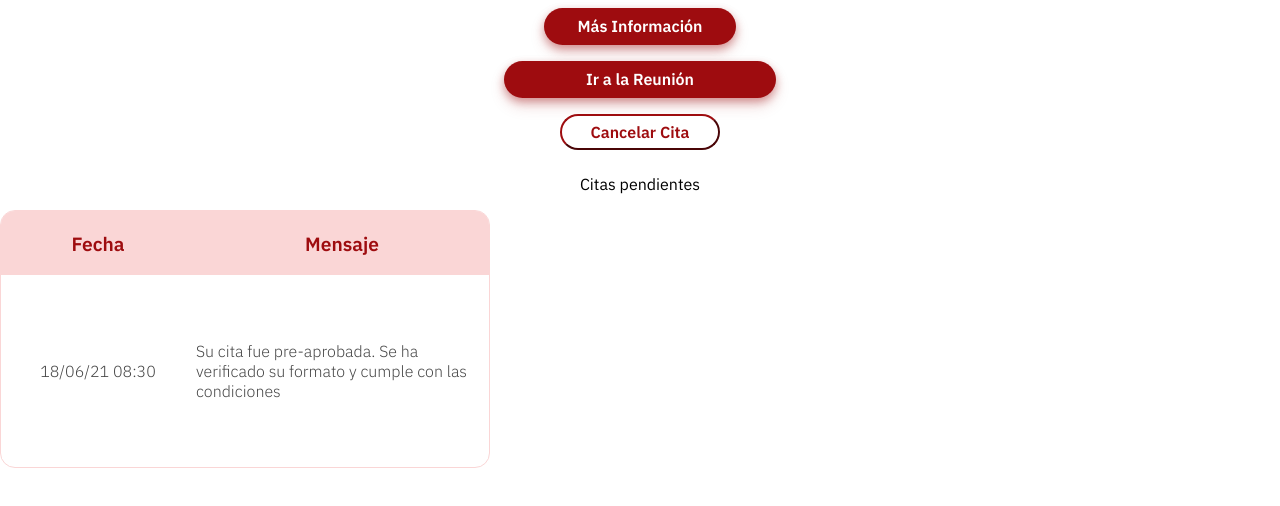
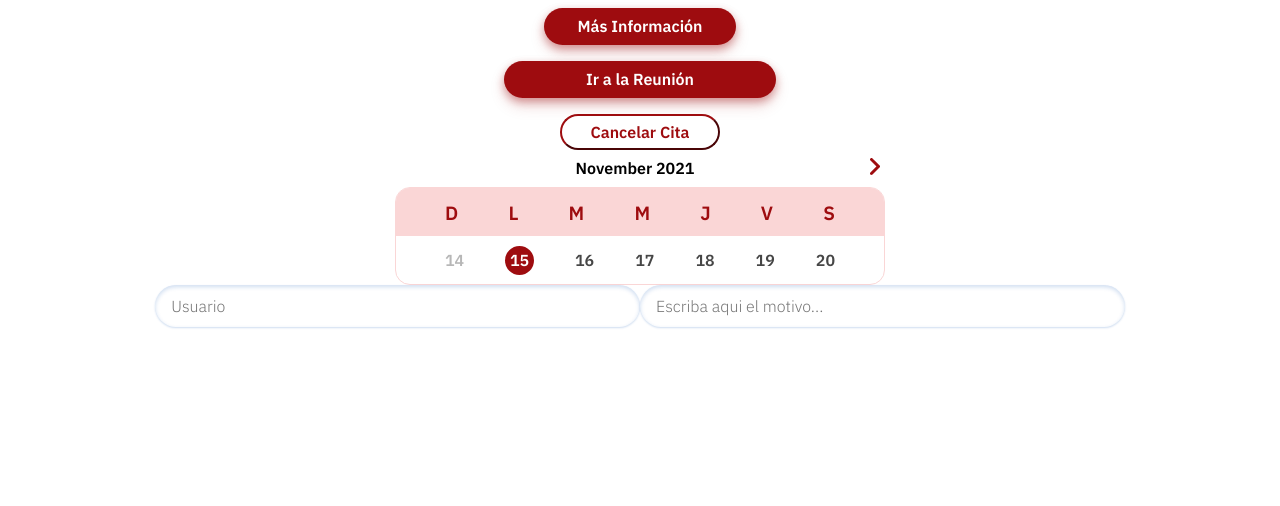
Before and after one commit to wildchamo/SerenaUAO, a React (Create React App) app in the folder finalweb/: page / in a window 1280 px wide. Shown: the top 506 px of the page. Built offline with nearby package versions, Linux system fonts and the light colour scheme.

Commit message:
Se creó el componente del calendario y los campos de texto

```diff
--- a/finalweb/package.json
+++ b/finalweb/package.json
@@ -6,6 +6,7 @@
     "@testing-library/jest-dom": "^5.15.0",
     "@testing-library/react": "^11.2.7",
     "@testing-library/user-event": "^12.8.3",
+    "moment": "^2.29.1",
     "react": "^17.0.2",
     "react-dom": "^17.0.2",
     "react-scripts": "4.0.3",
--- a/finalweb/src/App.js
+++ b/finalweb/src/App.js
@@ -1,20 +1,21 @@
-import logo from './logo.svg';
+import React, {useState} from 'react';
+import moment from "moment";
 import './App.css';
 import Tabla from './componentes/Tabla/Tabla';
 import Boton from './componentes/Boton/Boton';
+import Calendario from './componentes/Calendario/Calendario';
+import Campo from './componentes/Campo/Campo';
 
 function App() {
+  const [value, setValue] = useState(moment().locale('es',null));
   return (
     <div className="App">
         <Boton titulo=" Más Información " tamaño="boton"> </Boton>
         <Boton titulo=" Ir a la Reunión " tamaño="boton1"> </Boton>
         <Boton titulo=" Cancelar Cita " tamaño="boton2"> </Boton>
-
-        <p>
-          Citas pendientes
-        </p>
-        <Tabla fecha="18/06/21 08:30" mensaje="Su cita fue pre-aprobada.
-Se ha verificado su formato y cumple con las condiciones"></Tabla>
+        <Calendario value={value} onChange={setValue}/>
+        <Campo tamaño="campo-s" texto="Usuario"/>
+        <Campo tamaño="campo-l" texto="Escriba aqui el motivo..."/>
     </div>
   );
 }
--- /dev/null
+++ b/finalweb/src/componentes/Calendario/Build.js
@@ -0,0 +1,16 @@
+export default function buildCalendar(value) {
+    const startDay = value.clone().startOf("week");
+    const endDay = value.clone().endOf("week");
+
+    const day = startDay.clone().subtract(1, "day");
+    const calendar = []
+    while (day.isBefore(endDay, "day")) {
+        calendar.push(
+            Array(7)
+                .fill(0)
+                .map(() => day.add(1, "day").clone())
+        )
+    }
+
+    return calendar
+}
--- /dev/null
+++ b/finalweb/src/componentes/Calendario/Cabecera.js
@@ -0,0 +1,35 @@
+import React from "react";
+import back from "../../imagenes/flechaizquierda.png"
+import next from "../../imagenes/flechaderecha.png"
+
+export default function Cabecera({value, setValue}) {
+    function currMonth(){
+        return value.format("MMMM")
+    }
+
+    function currYear(){
+        return value.format("YYYY")
+    }
+
+    function prevWeek(){
+        return value.clone().subtract(1, "week")
+    }
+
+    function nextWeek(){
+        return value.clone().add(1, "week")
+    }
+
+    function thisWeek(){
+        return value.isSame(new Date(), "week")
+    }
+
+    return (
+        <div className="cal-head">
+                <div className="previous" onClick={() => !thisWeek() && setValue(prevWeek())}>{!thisWeek() ? <img src={back}></img> : null}</div>
+                <div className="current">
+                    {currMonth()} {currYear()}
+                </div>
+                <div className="next" onClick={() =>setValue(nextWeek())}><img src={next}></img></div>
+        </div>
+    )
+}
--- /dev/null
+++ b/finalweb/src/componentes/Calendario/Calendario.css
@@ -0,0 +1,82 @@
+.calendario{
+    display: flex;
+    justify-content: center;
+    align-items: center;
+    flex-direction: column;
+}
+
+.dia{
+    font-weight: 600;
+    cursor: pointer;
+}
+
+.conte-dias{
+    display: flex;
+    justify-content: space-between;
+    align-items: center;
+    width: 25rem;
+}
+
+.before{
+    color: #B7B7B7;
+}
+
+.selected{
+    background-color: var(--rojo);
+    border-radius: 20rem;
+    padding: .3rem;
+    color: white;
+    width: 1.2rem;
+}
+
+.today{
+    background-color: #B7B7B7;
+    border-radius: 20rem;
+    padding: .3rem;
+}
+
+.cal-head{
+    display: flex;
+    justify-content: space-between;
+    width: 30rem;
+    font-weight: 600;
+    margin-bottom: .5rem;
+
+}
+
+.cal-body{
+
+}
+
+.cal-table{
+    display: flex;
+    flex-direction: column;
+    text-align: center;
+    width: 30.5rem;
+    border-spacing: 0;
+    border-collapse: collapse;
+    border-style: hidden;
+}
+
+.wrapper-cal{
+    height: 6rem;
+}
+
+.week-head{
+    background: #FAD6D6;
+    height: 3rem;
+    color: var(--rojo);
+    font-size: 1.2rem;
+    display: flex;
+    justify-content: space-between;
+    align-items: center;
+    padding: 0 3rem;
+}
+
+.week-body{
+    display: flex;
+    justify-content: space-between;
+    align-items: center;
+    padding: 0 3rem;
+    height: 3rem;
+}
--- /dev/null
+++ b/finalweb/src/componentes/Calendario/Calendario.js
@@ -0,0 +1,67 @@
+import React, { useState, useEffect } from "react";
+import "./Calendario.css";
+
+import buildCalendar from "./Build";
+import dayStyles, { beforeToday } from "./Styles";
+import Cabecera from "./Cabecera";
+
+export default function Calendario({ value, onChange }) {
+
+    const [calendar, setCalendar] = useState([]);
+
+    useEffect(() => {
+        setCalendar(buildCalendar(value));
+    }, [value]);
+
+    return (
+        <div className="calendario">
+            <Cabecera value={value} setValue={onChange} />
+            {/* <div className="cal-body">
+                {calendar.map((week) => (
+                    <div className="conte-dias">
+                        {week.map((day) => (
+                            <div className="dia" onClick={() => !beforeToday(day) && onChange(day)}>
+                                <div className={dayStyles(day, value)}>
+                                    {day.format("D").toString()}
+                                </div>
+                            </div>
+                        ))}
+                    </div>
+                ))}
+            </div> */}
+            <div className="wrapper wrapper-cal">
+                <table className="cal-table">
+                    <tr className="week-head">
+                        <th>D</th>
+                        <th>L</th>
+                        <th>M</th>
+                        <th>M</th>
+                        <th>J</th>
+                        <th>V</th>
+                        <th>S</th>
+                    </tr>
+
+                        {calendar.map((week) => (
+                            <tr className="t-body week-body">
+                                {week.map((day) => (
+                                    <th className="dia" onClick={() => !beforeToday(day) && onChange(day)}>
+                                        <div className={dayStyles(day, value)}>
+                                            {day.format("D").toString()}
+                                        </div>
+                                    </th>
+                                ))}
+                            </tr>
+                        ))}
+                        {/* <th className="t-b-text">15</th>
+                        <th className="t-b-text">16</th>
+                        <th className="t-b-text">17</th>
+                        <th className="t-b-text">18</th>
+                        <th className="t-b-text">19</th>
+                        <th className="t-b-text">20</th>
+                        <th className="t-b-text">21</th> */}
+
+                </table>
+            </div>
+        </div>
+    );
+}
--- /dev/null
+++ b/finalweb/src/componentes/Calendario/Styles.js
@@ -0,0 +1,18 @@
+function isSelected(day, value){
+    return value.isSame(day, "day")
+}
+
+export function beforeToday(day){
+    return day.isBefore(new Date(), "day")
+}
+
+function isToday(day){
+    return day.isSame(new Date(), "day")
+}
+
+export default function dayStyles(day, value){
+    if (beforeToday(day)) return "before"
+    if (isSelected(day, value)) return "selected"
+    if (isToday(day)) return "today"
+    return ""
+}
--- /dev/null
+++ b/finalweb/src/componentes/Campo/Campo.css
@@ -0,0 +1,25 @@
+.campo-s{
+    width: 28.3rem;
+    height: 2.6rem;
+    border-radius: 3rem;
+    font-family: "IBM Plex Sans";
+    font-weight: 300;
+    border: none;
+    box-shadow: 0px 1px 2px rgba(15, 86, 179, 0.2), inset 0px 2px 4px rgba(15, 86, 179, 0.2);
+    padding: 0 1rem;
+    font-size: 1rem;
+    color: #373C42;
+}
+
+.campo-l{
+    width: 28.3rem;
+    height: 2.6rem;
+    border-radius: 3rem;
+    font-family: "IBM Plex Sans";
+    font-weight: 300;
+    border: none;
+    box-shadow: 0px 1px 2px rgba(15, 86, 179, 0.2), inset 0px 2px 4px rgba(15, 86, 179, 0.2);
+    padding: 0 1rem;
+    font-size: 1rem;
+    color: #373C42;
+}
--- /dev/null
+++ b/finalweb/src/componentes/Campo/Campo.js
@@ -0,0 +1,10 @@
+import React from "react";
+import "./Campo.css"
+
+const Campo= function({tamaño, texto}){
+    return(
+        <input className={tamaño} type="text" placeholder={texto}></input>
+    )
+}
+
+export default Campo
```
Also changed, not shown: 1 other file (tests, documents, lock files or other folders).
